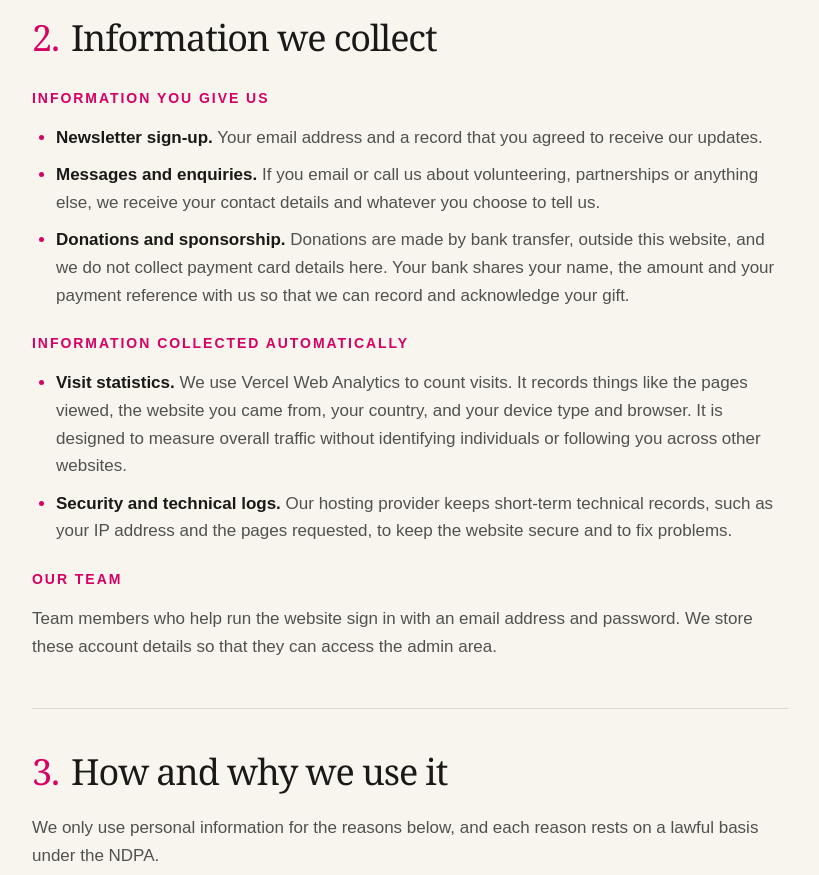
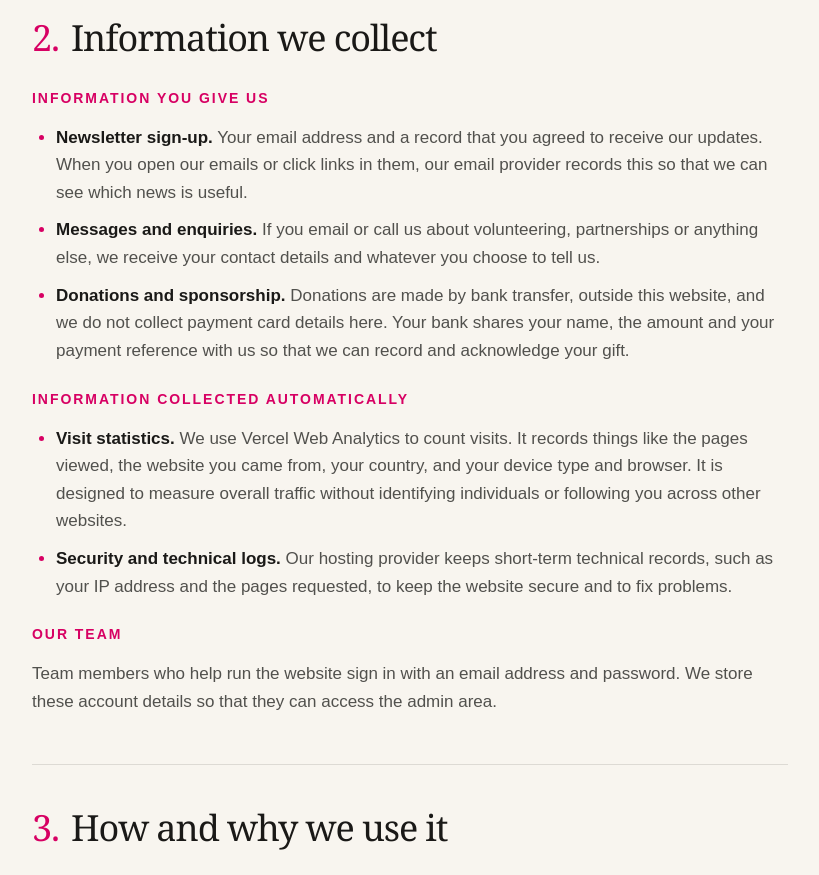
Before and after one commit to doefoundation/Doe, a Next.js app: page /privacy-policy in a window 1280 px wide. Shown: the part 1120-1995 px from the top of the page, without its empty margins (230-1049 px from the left). Built offline with nearby package versions, Linux system fonts and the light colour scheme; no server answers; the database is empty.

Commit message:
Update page.tsx

```diff
--- a/app/privacy-policy/page.tsx
+++ b/app/privacy-policy/page.tsx
@@ -94,7 +94,7 @@ export default function PrivacyPolicyRoute() {
           <Section id="information-we-collect" number={2} title="Information we collect">
             <SubHeading>Information you give us</SubHeading>
             <Bullets>
-              <li><Strong>Newsletter sign-up.</Strong> Your email address and a record that you agreed to receive our updates.</li>
+              <li><Strong>Newsletter sign-up.</Strong> Your email address and a record that you agreed to receive our updates. When you open our emails or click links in them, our email provider records this so that we can see which news is useful.</li>
               <li><Strong>Messages and enquiries.</Strong> If you email or call us about volunteering, partnerships or anything else, we receive your contact details and whatever you choose to tell us.</li>
               <li><Strong>Donations and sponsorship.</Strong> Donations are made by bank transfer, outside this website, and we do not collect payment card details here. Your bank shares your name, the amount and your payment reference with us so that we can record and acknowledge your gift.</li>
             </Bullets>
```
